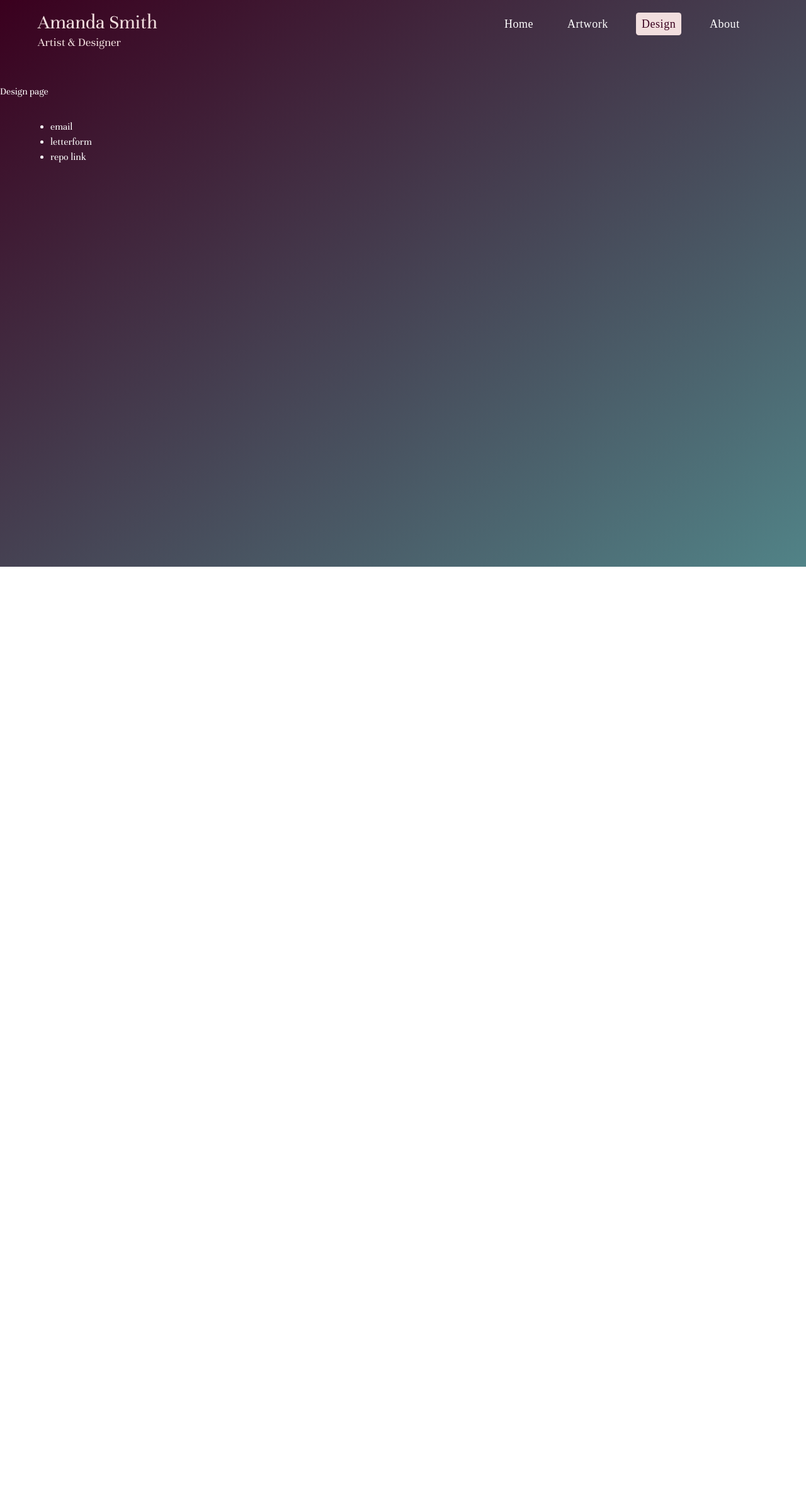
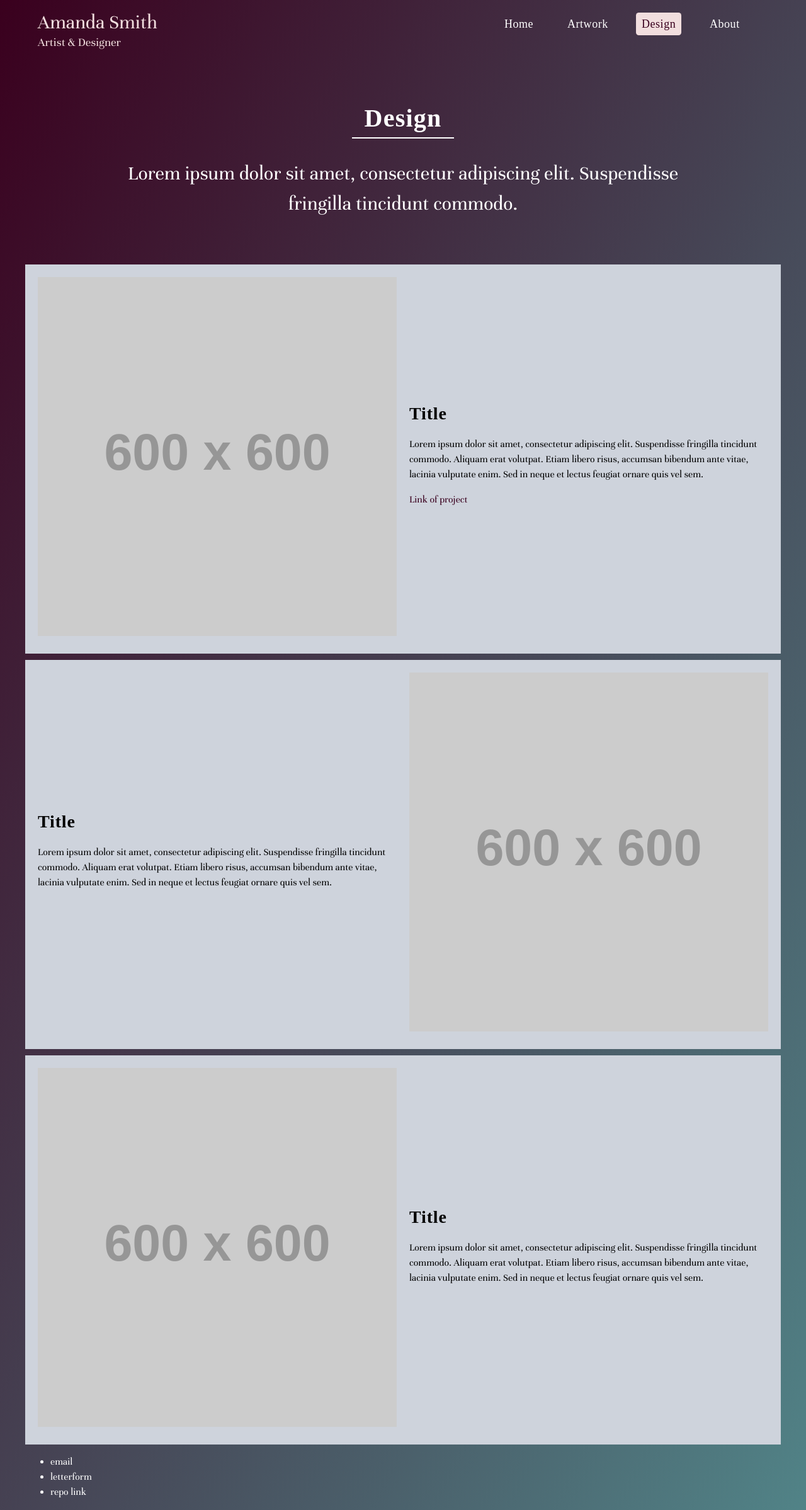
Before and after one commit to asmithorn/asmithorn.github.io, a Jekyll site: the page built from design/index.html, in a window 1280 px wide. Shown: the whole page at 63% size. Built offline with Jekyll 4.4.1, drawn with Linux system fonts in a browser that asks for light colours; some web fonts are replaced; before the commit the page ends 900 px from its top, so only the background shows below that.

Commit message:
design content

```diff
--- a/css/style.scss
+++ b/css/style.scss
@@ -257,11 +257,20 @@ img {
 .u-color--black {color: black;}
 
 
-.u-divider {
-  background-color: #BCC0C8;
-  display: block;
-  height: 2px;
-  margin: 0 1.25rem;
+// .u-divider {
+//   background-color: #BCC0C8;
+//   display: block;
+//   height: 2px;
+//   margin: 0 1.25rem;
+// }
+.u-link {
+  color: $maroon;
+  text-decoration: none;
+  &:hover, &:focus {
+    color: adjust-lightness($maroon, -10%);
+    text-decoration: underline;
+  }
+  &:active {color: adjust-lightness($maroon, -20%);}
 }
 .u-row-header {
   border-bottom: 2px solid white;
--- a/design/index.html
+++ b/design/index.html
@@ -1,4 +1,60 @@
 ---
 layout: default
+title: Design
 ---
-<p>Design page</p>
+<div class="o-row o-row--1200">
+    <section class="o-row--v-padding u-padding--w-20-120">
+      <header>
+        <h1 class="u-row-header">Design</h1>
+        <p class="u-text--center u-text--large">Lorem ipsum dolor sit amet, consectetur adipiscing elit. Suspendisse fringilla tincidunt commodo.</p>
+      </header>
+    </section>
+  </div>
+
+
+
+
+  <div class="o-row o-row--1200 u-bg--gray u-color--black u-margin-bottom--10">
+    <section class="o-two-col u-padding--20">
+      <div class="o-two-col__left">
+        <img src="https://via.placeholder.com/600.jpg?text=design" alt=""/>
+      </div>
+      <div class="o-two-col__right">
+        <h2>Title</h2>
+        <p>Lorem ipsum dolor sit amet, consectetur adipiscing elit. Suspendisse fringilla tincidunt commodo. Aliquam erat volutpat. Etiam libero risus, accumsan bibendum ante vitae, lacinia vulputate enim. Sed in neque et lectus feugiat ornare quis vel sem.</p>
+        <p><a class="u-link" href="#">Link of project</a></p>
+      </div>
+    </section>
+  </div>
+
+
+
+
+  <div class="o-row o-row--1200 u-bg--gray u-color--black u-margin-bottom--10">
+    <section class="o-two-col u-padding--20">
+      <div class="o-two-col__right">
+        <img src="https://via.placeholder.com/600.jpg?text=design" alt=""/>
+      </div>
+      <div class="o-two-col__left">
+        <h2>Title</h2>
+        <p>Lorem ipsum dolor sit amet, consectetur adipiscing elit. Suspendisse fringilla tincidunt commodo. Aliquam erat volutpat. Etiam libero risus, accumsan bibendum ante vitae, lacinia vulputate enim. Sed in neque et lectus feugiat ornare quis vel sem.</p>
+
+      </div>
+    </section>
+  </div>
+
+
+
+
+  <div class="o-row o-row--1200 u-bg--gray u-color--black">
+    <section class="o-two-col u-padding--20">
+        <div class="o-two-col__left">
+          <img src="https://via.placeholder.com/600.jpg?text=design" alt=""/>
+        </div>
+        <div class="o-two-col__right">
+          <h2>Title</h2>
+          <p>Lorem ipsum dolor sit amet, consectetur adipiscing elit. Suspendisse fringilla tincidunt commodo. Aliquam erat volutpat. Etiam libero risus, accumsan bibendum ante vitae, lacinia vulputate enim. Sed in neque et lectus feugiat ornare quis vel sem.</p>
+
+        </div>
+      </section>
+  </div>
```
